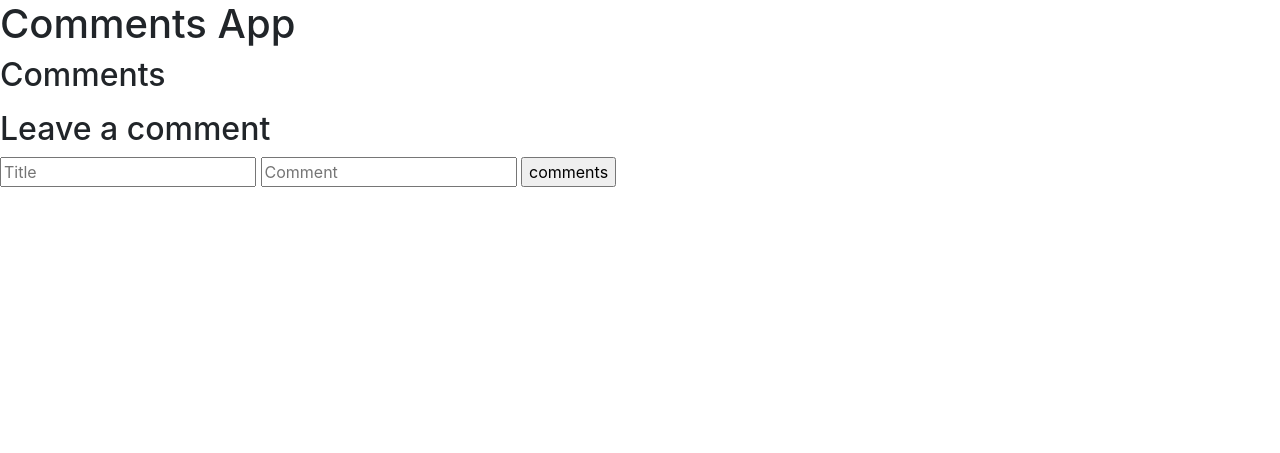
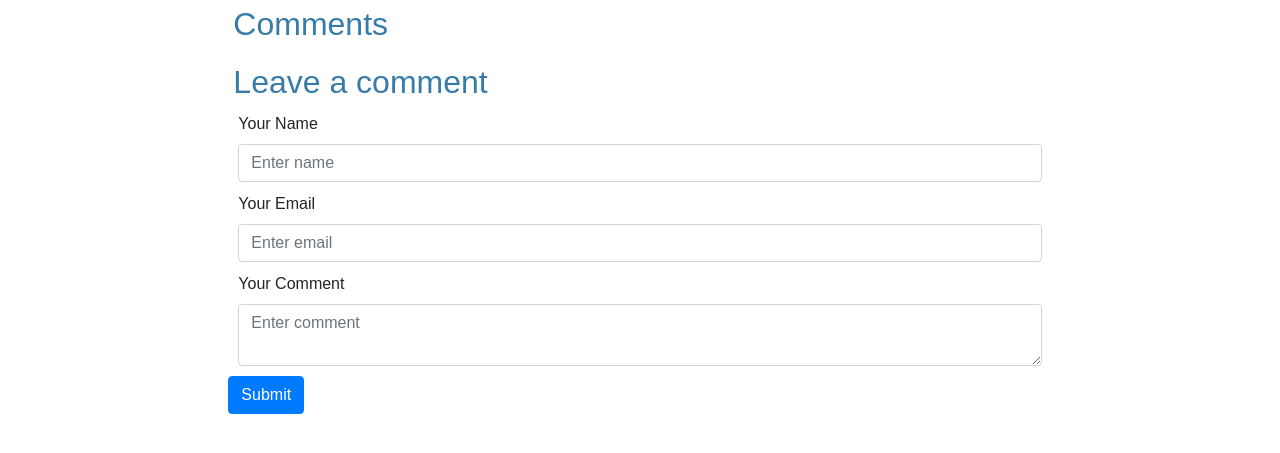
Before and after one commit to AdrianFerJ/flask_challenge, a Flask app: page / in a window 1280 px wide. Shown: the top 453 px of the page. Run offline with Flask 2, Linux system fonts and the light colour scheme; data that the repository does not hold is empty; some libraries are stand-ins or nearby versions.

Commit message:
Separated static form index

```diff
--- /dev/null
+++ b/flask-com/static/main.js
@@ -0,0 +1,37 @@
+$(document).ready(function() {
+
+    // Set namespace to broadcast messages to
+    namespace = '/test';
+
+    // Connect to the Socket.IO server.
+    var socket = io(namespace)
+
+    // Event handler for new connections.
+    // A callback func used when a connection with server is established
+    socket.on('connect', function() {
+        socket.emit('my_event', {data: 'Connection established!'});
+    });
+
+    // Event handler for data is emited from the server
+    // Comments emited by the server are displayed in "Comments" section
+    socket.on('comment_created', function(msg, cb) {
+        console.log('# Server response: ', msg);
+        // Append new comment (broadcasted) to Comments list
+        const newComment = msg.data.id + ' ' + msg.data.email + ' ' + msg.data.username;
+        $('#entries').append('<li class="comment list-group-item">' + newComment + '</li>');
+        if (cb)
+            cb();
+    });
+
+    // Handlers from input from user and uses socket to emit data to server
+    $('form#comments').submit(function(event) {
+        payload = {
+            username: $('#cm-username').val(),
+            email: $('#cm-email').val(),
+            text: $('#cm-text').val()
+        }
+        console.log('# Payload: ', payload);
+        socket.emit('my_comments_event', {data: payload});
+        return false;
+    });
+});
--- /dev/null
+++ b/flask-com/static/style.css
@@ -0,0 +1,48 @@
+body {
+    font-family: sans-serif;
+    /* background: #eee; */
+  }
+
+  a, h2 {
+    color: #377BA8;
+  }
+
+  h2 {
+    margin: 5px;
+  }
+
+  .comments-list div {
+    margin: 10px;
+  }
+
+  .form-div div {
+    margin: 10px;
+  }
+
+  .entries {
+    list-style: none;
+    margin: 0;
+    padding: 0;
+  }
+
+  .entries li {
+    margin: 0.8em 1.2em;
+  }
+
+  .entries li h2 {
+    margin-left: -1em;
+  }
+
+  .add-entry {
+    font-size: 0.9em;
+    border-bottom: 1px solid #ccc;
+  }
+
+  .add-entry dl {
+    font-weight: bold;
+  }
+
+  .error {
+    background: #F0D6D6;
+    padding: 0.5em;
+  }
--- a/flask-com/templates/index.html
+++ b/flask-com/templates/index.html
@@ -2,66 +2,65 @@
 <html>
 <head>
     <title>Live-Comments</title>
-    <link rel="stylesheet" type="text/css" href="//stackpath.bootstrapcdn.com/bootstrap/4.1.3/css/bootstrap.min.css">
-    <script src="//code.jquery.com/jquery-1.12.4.min.js" integrity="sha256-ZosEbRLbNQzLpnKIkEdrPv7lOy9C27hHQ+Xp8a4MxAQ=" crossorigin="anonymous"></script>
+
+    <!-- Required meta tags -->
+    <meta charset="utf-8">
+    <meta name="viewport" content="width=device-width, initial-scale=1, shrink-to-fit=no">
+
+    <link rel="stylesheet" href="https://stackpath.bootstrapcdn.com/bootstrap/4.3.1/css/bootstrap.min.css" integrity="sha384-ggOyR0iXCbMQv3Xipma34MD+dH/1fQ784/j6cY/iJTQUOhcWr7x9JvoRxT2MZw1T" crossorigin="anonymous">
+
+    <script src="https://code.jquery.com/jquery-3.3.1.slim.min.js" integrity="sha384-q8i/X+965DzO0rT7abK41JStQIAqVgRVzpbzo5smXKp4YfRvH+8abtTE1Pi6jizo" crossorigin="anonymous"></script>
+    <script src="https://cdnjs.cloudflare.com/ajax/libs/popper.js/1.14.7/umd/popper.min.js" integrity="sha384-UO2eT0CpHqdSJQ6hJty5KVphtPhzWj9WO1clHTMGa3JDZwrnQq4sF86dIHNDz0W1" crossorigin="anonymous"></script>
+    <script src="https://stackpath.bootstrapcdn.com/bootstrap/4.3.1/js/bootstrap.min.js" integrity="sha384-JjSmVgyd0p3pXB1rRibZUAYoIIy6OrQ6VrjIEaFf/nJGzIxFDsf4x0xIM+B07jRM" crossorigin="anonymous"></script>
+
+    <!-- My style -->
+    <link rel="stylesheet" type="text/css" href="{{ url_for('static', filename='style.css') }}">
+
+    <!-- Socket IO -->
     <script src="//cdnjs.cloudflare.com/ajax/libs/socket.io/2.2.0/socket.io.js" integrity="sha256-yr4fRk/GU1ehYJPAs8P4JlTgu0Hdsp4ZKrx8bDEDC3I=" crossorigin="anonymous"></script>
-    <script type="text/javascript" charset="utf-8">
-        $(document).ready(function() {
 
-            // Set namespace to broadcast messages to
-            namespace = '/test';
+    <!-- Websocket -->
+    <script type="text/javascript" src="{{url_for('static', filename='main.js') }}"></script>
 
-            // Connect to the Socket.IO server.
-            var socket = io(namespace)
-
-            // Event handler for new connections.
-            // A callback func used when a connection with server is established
-            socket.on('connect', function() {
-                socket.emit('my_event', {data: 'Connection established!'});
-            });
-
-            // Event handler for data is emited from the server
-            // Comments emited by the server are displayed in "Comments" section
-            socket.on('comment_created', function(msg, cb) {
-                console.log('# Server response: ', msg);
-                // Append new comment (broadcasted) to Comments list
-                $('#entries').append('<li>NEW!!! ' + msg.count + "Message:" + msg.data.username + '</li>');
-                if (cb)
-                    cb();
-            });
-
-            // Handlers from input from user and uses socket to emit data to server
-            $('form#comments').submit(function(event) {
-                payload = {
-                    username: $('#cm-title').val(),
-                    email: $('#cm-title').val(),
-                    text: $('#cm-text').val()
-                }
-                console.log('# Payload: ', payload);
-                socket.emit('my_comments_event', {data: payload});
-                return false;
-            });
-        });
-    </script>
 </head>
 <body>
-    <h1>Comments App</h1>
+    <div class="container-fluid">
+        <div class="row content">
+            <div class="col-sm-2">
+            </div>
+            <div class="col-sm-8">
+                <div class="comments-list">
                     <h2>Comments</h2>
                     <div>
-        <ul id="entries" class="entries">
+                        <ul id="entries" class="list-group">
                             {% for comment in entries %}
-                <li class="comment">
-                    {{ comment.id }}) {{ comment.username }} ({{ comment.username }}) - {{ comment.text|safe }}
+                                <li class="comment list-group-item">
+                                    {{ comment.id }}) {{ comment.username }} ({{ comment.email }}) - {{ comment.text|safe }}
                                 </li>
                             {% endfor %}
                         </ul>
                     </div>
+                </div>
+                <div class="form-div">
                     <h2>Leave a comment</h2>
-    <form id="comments" method="POST" action='#'>
-        <input type="text" name="cm-title" id="cm-title" placeholder="Title">
-        <input type="text" name="cm-text" id="cm-text" placeholder="Comment">
-        <input type="submit" value="comments">
+                    <form id="comments" method="POST">
+                    <div class="form-group">
+                        <label for="cm-name">Your Name</label>
+                        <input type="text" class="form-control" id="cm-username" placeholder="Enter name">
+                    </div>
+                    <div class="form-group">
+                        <label for="email">Your Email</label>
+                        <input type="email" class="form-control" id="cm-email" aria-describedby="emailHelp" placeholder="Enter email">
+                    </div>
+                    <div class="form-group">
+                        <label for="cm-text">Your Comment</label>
+                        <textarea type="text" class="form-control" id="cm-text" placeholder="Enter comment"></textarea>
+                    </div>
+                    <button type="submit" class="btn btn-primary" value="comments">Submit</button>
+                </div>
             </form>
-
+            </div>
+        </div>
+    </div>
 </body>
 </html>
```
Lines whose indentation alone changed are shown as unchanged.
